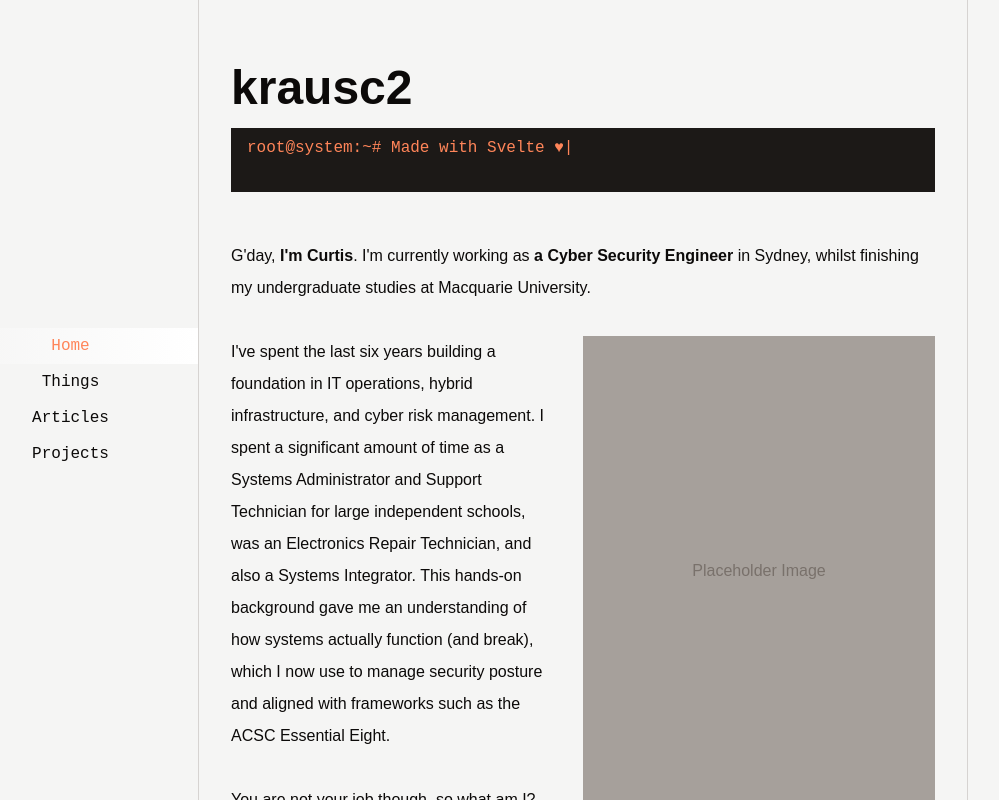
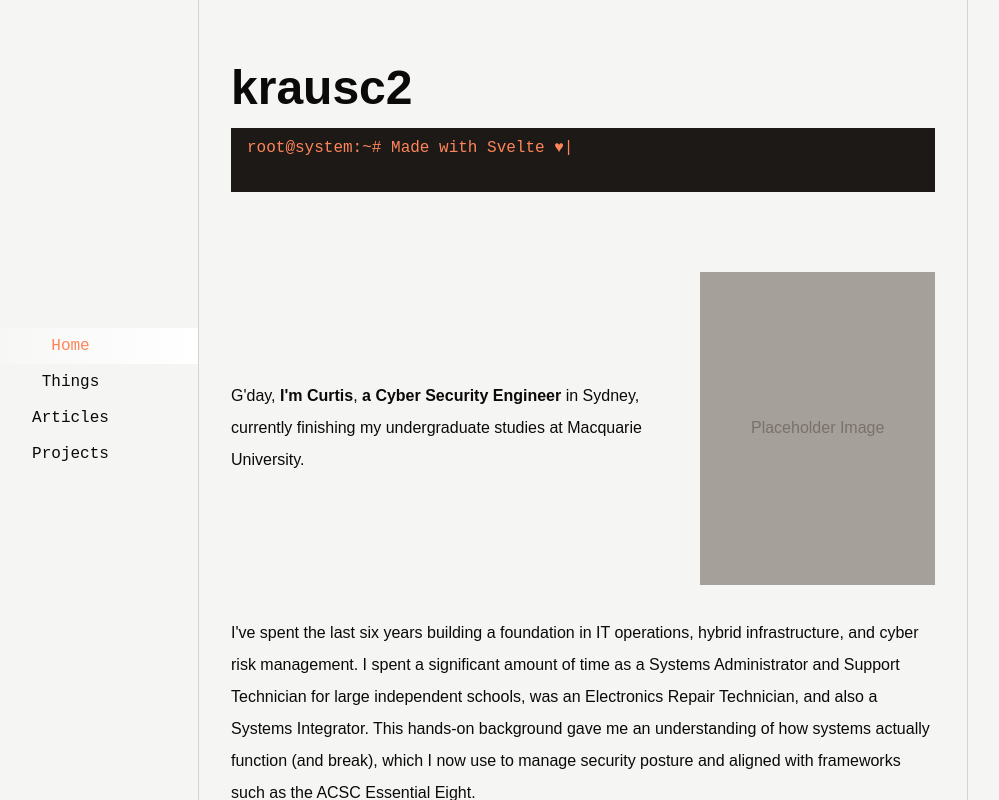
Before and after one commit to krausc2/kc2.dev, a SvelteKit app: page / in a window 1280 px wide. Shown: the whole page, without its empty margins (57-1056 px from the left). Built offline with nearby package versions, Linux system fonts and the light colour scheme.

Commit message:
feat: adjust home layout for better spacing

```diff
--- a/src/lib/clock.svelte.ts
+++ b/src/lib/clock.svelte.ts
@@ -28,8 +28,7 @@ export function createClock(timeZone = "Australia/Sydney") {
 
 		if (hourNum >= 19 || hourNum < 5) {
 			emoji = "🌑";
-		}
-		else{
+		} else {
 			emoji = "☀️";
 		}
 
--- a/src/routes/+layout.svelte
+++ b/src/routes/+layout.svelte
@@ -76,8 +76,8 @@
 
 					<footer class="mt-auto border-t pt-4 pb-4 font-mono">
 						<p>
-							📍 Currently in Sydney ({clock.hours}<span class="blink">:</span
-							>{clock.minutes} {clock.emoji})
+							📍 Currently in Sydney ({clock.hours}<span class="blink">:</span>{clock.minutes}
+							{clock.emoji})
 						</p>
 						<p class="pt-8 text-center font-mono">
 							© 2026 krausc2 <span class="hidden lg:inline">
--- a/src/routes/+page.svelte
+++ b/src/routes/+page.svelte
@@ -11,7 +11,7 @@
 <!-- #TODO Redo this section formatting to be more of a hero section then blurb below, too many elements to land on -->
 <section class="mb-32 flex flex-col">
 	<p class="mb-4 text-5xl leading-none font-bold">krausc2</p>
-	<div class="mb-12 grid w-full bg-stone-900 px-4 py-2 font-mono text-custom-coral">
+	<div class="mb-20 grid w-full bg-stone-900 px-4 py-2 font-mono text-custom-coral">
 		<!-- Ghost element to set dynamic height based on longest quote -->
 		<div class="pointer-events-none invisible col-start-1 row-start-1" aria-hidden="true">
 			root@system:~# {splash.longestValue}<span class="cursor opacity-0">|</span>
@@ -23,15 +23,17 @@
 	</div>
 
 	<div class="flex flex-col gap-8 lg:block">
-		<p class="lg:mb-8">
-			G'day, <b>I'm Curtis</b>. I'm currently working as <b>a Cyber Security Engineer</b> in Sydney, whilst
-			finishing my undergraduate studies at Macquarie University.
-		</p>
+		<div class="flex flex-col gap-8 lg:mb-8 lg:flex-row lg:items-center">
+			<p class="lg:flex-1">
+				G'day, <b>I'm Curtis</b>, <b>a Cyber Security Engineer</b> in Sydney, currently finishing my undergraduate
+				studies at Macquarie University.
+			</p>
 
-		<div
-			class="mx-auto flex aspect-3/4 w-2/3 max-w-sm items-center justify-center bg-stone-400 lg:float-right lg:mx-0 lg:mb-4 lg:ml-8 lg:w-1/2 lg:max-w-none"
-		>
-			<p class="text-stone-500">Placeholder Image</p>
+			<div
+				class="mx-auto flex aspect-3/4 w-2/3 max-w-sm items-center justify-center bg-stone-400 lg:mx-0 lg:w-2/6 lg:max-w-none"
+			>
+				<p class="text-stone-500">Placeholder Image</p>
+			</div>
 		</div>
 
 		<p class="lg:mb-8">
```
